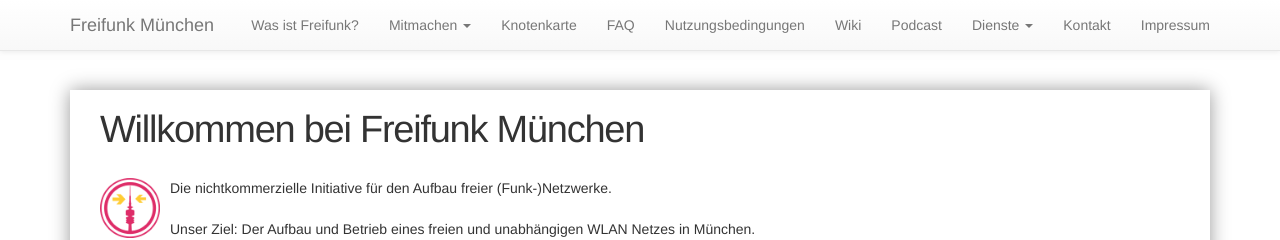
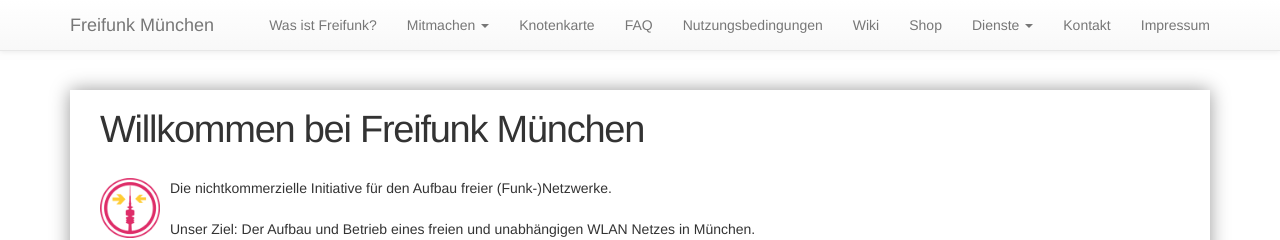
Before and after one commit to freifunkMUC/freifunkmuc.github.io, a Jekyll site: the page built from index.md, in a window 1280 px wide and 1185 px high. Shown: the top 240 px of the window. Built offline with Jekyll 4.4.1, drawn with Linux system fonts in a browser that asks for light colours.

Commit message:
Ersetze Podcast durch Shop
Ersetze Podcast durch Shop

```diff
--- a/_includes/header.html
+++ b/_includes/header.html
@@ -32,7 +32,7 @@
         <li><a href="https://ffmuc.net/wiki/doku.php?id=knb:faq">FAQ</a></li>
         <li><a href="/nutzungsbedingungen">Nutzungsbedingungen</a></li>
         <li><a href="/wiki">Wiki</a></li>
-        <li><a href="https://ffmuc.net/wiki/doku.php?id=photos:start#podcast">Podcast</a></li>
+        <li><a href="https://shop.spreadshirt.de/freifunk-muenchen">Shop</a></li>
         <li class="dropdown">
           <a href="#" class="dropdown-toggle" data-toggle="dropdown" role="button" aria-haspopup="true" aria-expanded="false">Dienste <span class="caret"></span></a>
           <ul class="dropdown-menu">
```
